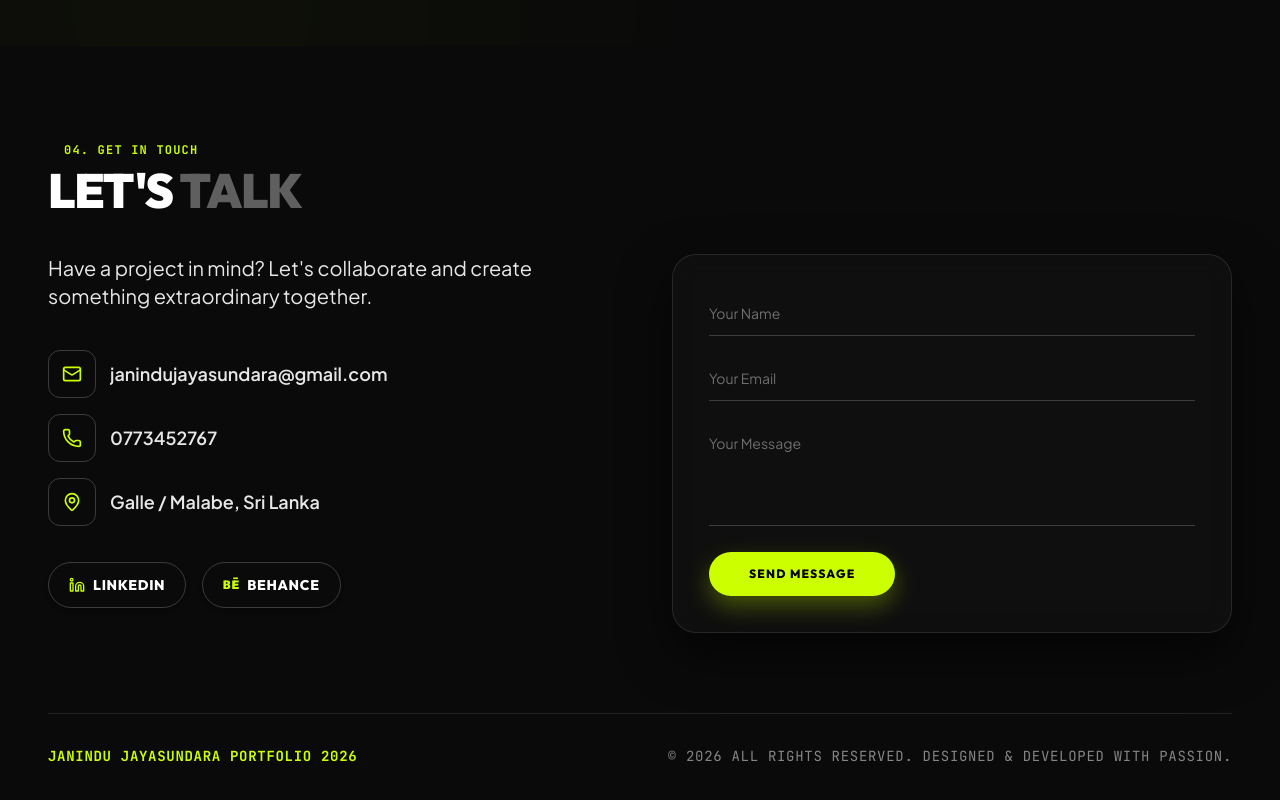
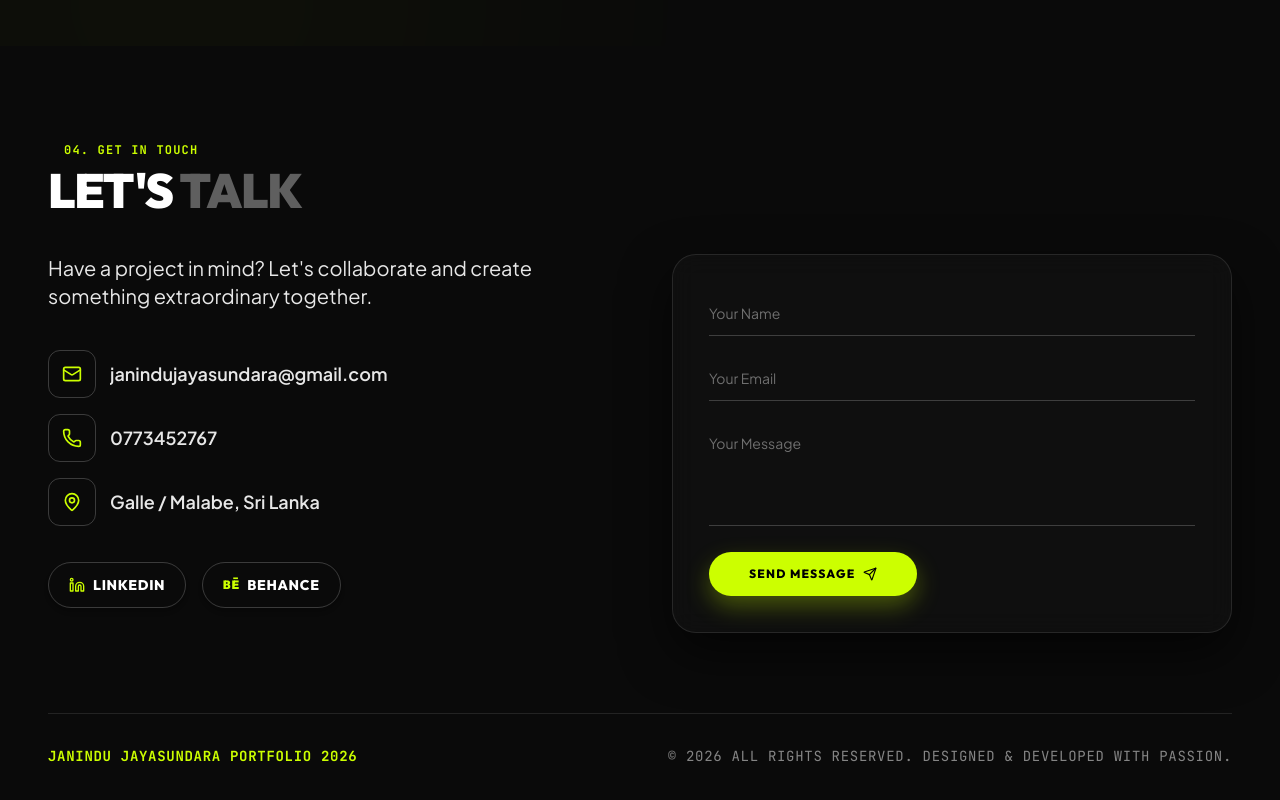
Before and after one commit to JaninduDulanjith/MY_portfolio, a React (Vite) app: page / in a window 1280 px wide. Shown: the part 6272-7072 px from the top of the page. Built offline with nearby package versions, Linux system fonts and the light colour scheme.

Commit message:
send message

```diff
--- a/src/components/Contact.tsx
+++ b/src/components/Contact.tsx
@@ -5,8 +5,13 @@ import {
   MailIcon,
   PhoneIcon,
   MapPinIcon,
-  LinkedinIcon
+  LinkedinIcon,
+  CheckCircle2Icon,
+  SendIcon,
+  Loader2Icon,
+  AlertCircleIcon
 } from 'lucide-react';
+
 export function Contact() {
   const ref = useRef(null);
   const isInView = useInView(ref, {
@@ -18,11 +23,55 @@ export function Contact() {
     email: '',
     message: ''
   });
-  const handleSubmit = (e: React.FormEvent) => {
+  const [isSubmitting, setIsSubmitting] = useState(false);
+  const [isSubmitted, setIsSubmitted] = useState(false);
+  const [errorMessage, setErrorMessage] = useState<string | null>(null);
+
+  const handleSubmit = async (e: React.FormEvent) => {
     e.preventDefault();
-    // Handle form submission
-    console.log('Form submitted:', formState);
+    if (!formState.name || !formState.email || !formState.message) return;
+
+    setIsSubmitting(true);
+    setErrorMessage(null);
+
+    try {
+      const response = await fetch('https://formsubmit.co/ajax/janindujayasundara@gmail.com', {
+        method: 'POST',
+        headers: {
+          'Content-Type': 'application/json',
+          'Accept': 'application/json'
+        },
+        body: JSON.stringify({
+          name: formState.name,
+          email: formState.email,
+          message: formState.message,
+          _subject: `New Portfolio Message from ${formState.name}`,
+          _template: 'table'
+        })
+      });
+
+      const result = await response.json();
+
+      if (response.ok || result.success === 'true' || result.success === true) {
+        setIsSubmitted(true);
+        setFormState({ name: '', email: '', message: '' });
+      } else {
+        throw new Error(result.message || 'Submission failed');
+      }
+    } catch (error) {
+      // Fallback to mailto link if API fetch encounters issues
+      const mailtoUrl = `mailto:janindujayasundara@gmail.com?subject=${encodeURIComponent(
+        `Portfolio Message from ${formState.name}`
+      )}&body=${encodeURIComponent(
+        `Name: ${formState.name}\nEmail: ${formState.email}\n\nMessage:\n${formState.message}`
+      )}`;
+      window.location.href = mailtoUrl;
+      setIsSubmitted(true);
+    } finally {
+      setIsSubmitting(false);
+    }
   };
+
   return (
     <section
       id="contact"
@@ -121,13 +170,44 @@ export function Contact() {
           </motion.div>
 
           {/* Contact Form */}
-          <motion.form
+          <motion.div
             initial={{ opacity: 0, y: 40 }}
             animate={isInView ? { opacity: 1, y: 0 } : {}}
             transition={{ duration: 0.8, delay: 0.3 }}
-            onSubmit={handleSubmit}
-            className="space-y-4 xs:space-y-5 bg-[#111111]/80 backdrop-blur-md border border-white/10 p-5 xs:p-7 md:p-9 rounded-2xl xs:rounded-3xl shadow-[0_20px_50px_rgba(0,0,0,0.6)]"
+            className="bg-[#111111]/80 backdrop-blur-md border border-white/10 p-5 xs:p-7 md:p-9 rounded-2xl xs:rounded-3xl shadow-[0_20px_50px_rgba(0,0,0,0.6)]"
           >
+            {isSubmitted ? (
+              <motion.div
+                initial={{ opacity: 0, scale: 0.9 }}
+                animate={{ opacity: 1, scale: 1 }}
+                className="text-center py-6 space-y-4"
+              >
+                <div className="w-14 h-14 bg-[#ccff00]/10 border border-[#ccff00] rounded-full flex items-center justify-center mx-auto text-[#ccff00]">
+                  <CheckCircle2Icon className="w-8 h-8" />
+                </div>
+                <h3 className="text-xl font-display font-extrabold text-white uppercase">
+                  Message Sent!
+                </h3>
+                <p className="text-sm text-white/70 max-w-sm mx-auto leading-relaxed">
+                  Thank you for reaching out! Your message has been sent directly to{' '}
+                  <span className="text-[#ccff00] font-semibold">janindujayasundara@gmail.com</span>. I will reply to you as soon as possible.
+                </p>
+                <button
+                  onClick={() => setIsSubmitted(false)}
+                  className="mt-4 px-6 py-2.5 bg-white/10 hover:bg-white/20 text-white font-display font-bold text-xs uppercase tracking-wider rounded-full transition-all"
+                >
+                  Send Another Message
+                </button>
+              </motion.div>
+            ) : (
+              <form onSubmit={handleSubmit} className="space-y-4 xs:space-y-5">
+                {errorMessage && (
+                  <div className="p-3 rounded-xl bg-red-500/10 border border-red-500/30 flex items-center gap-2 text-red-400 text-xs font-sans">
+                    <AlertCircleIcon className="w-4 h-4 shrink-0" />
+                    <span>{errorMessage}</span>
+                  </div>
+                )}
+
                 <div>
                   <input
                     type="text"
@@ -163,13 +243,26 @@ export function Contact() {
 
                 <motion.button
                   type="submit"
-              whileHover={{ scale: 1.02 }}
-              whileTap={{ scale: 0.98 }}
-              className="w-full sm:w-auto px-8 sm:px-10 py-3.5 bg-[#ccff00] text-black font-display font-extrabold text-xs uppercase tracking-widest rounded-full hover:bg-white transition-all duration-300 shadow-[0_10px_25px_rgba(204,255,0,0.3)]"
+                  disabled={isSubmitting}
+                  whileHover={{ scale: isSubmitting ? 1 : 1.02 }}
+                  whileTap={{ scale: isSubmitting ? 1 : 0.98 }}
+                  className="w-full sm:w-auto px-8 sm:px-10 py-3.5 bg-[#ccff00] text-black font-display font-extrabold text-xs uppercase tracking-widest rounded-full hover:bg-white transition-all duration-300 shadow-[0_10px_25px_rgba(204,255,0,0.3)] flex items-center justify-center gap-2 disabled:opacity-60 disabled:cursor-not-allowed"
                 >
-              Send Message
+                  {isSubmitting ? (
+                    <>
+                      <Loader2Icon className="w-4 h-4 animate-spin" />
+                      <span>Sending...</span>
+                    </>
+                  ) : (
+                    <>
+                      <span>Send Message</span>
+                      <SendIcon className="w-3.5 h-3.5" />
+                    </>
+                  )}
                 </motion.button>
-          </motion.form>
+              </form>
+            )}
+          </motion.div>
         </div>
 
         {/* Footer */}
```
Lines whose indentation alone changed are shown as unchanged.
